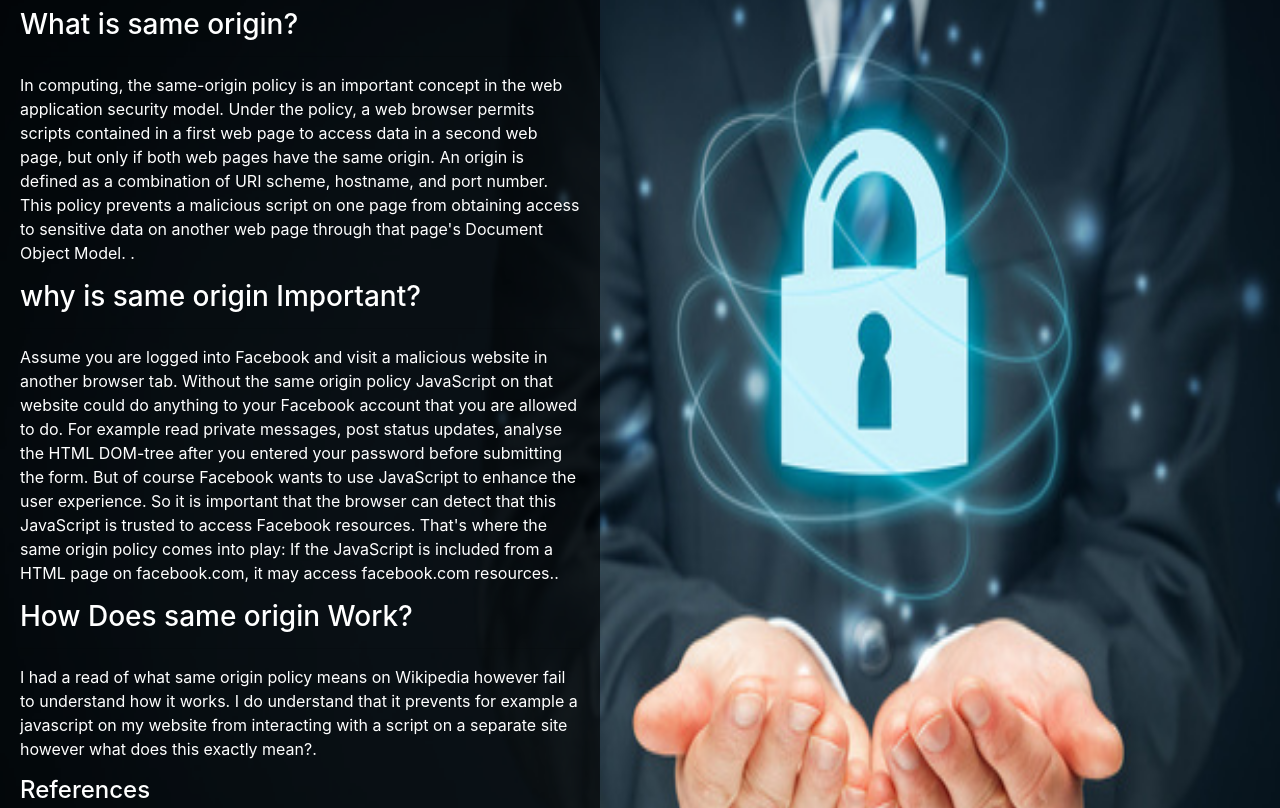
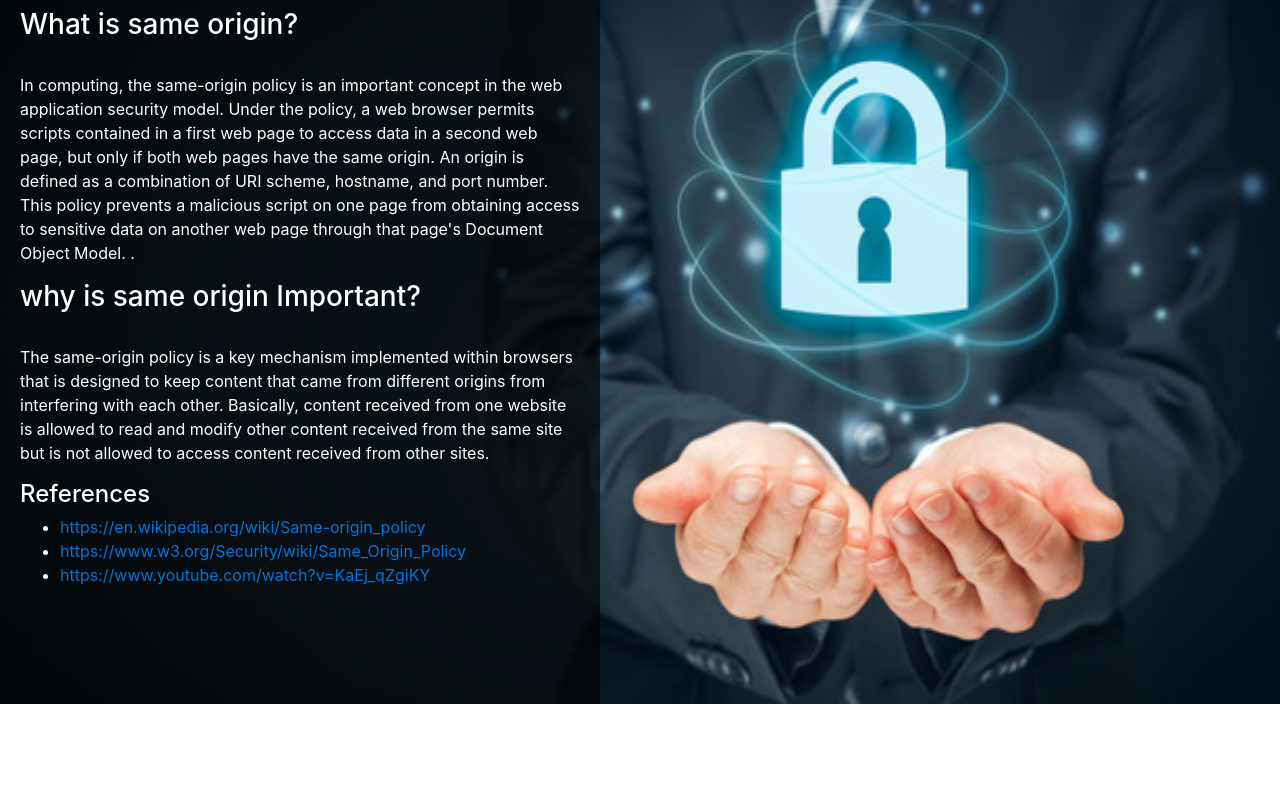
Before and after one commit to cardona6/research-project, a website: page security/origin.html in a window 1280 px wide. Shown: the part 129-937 px from the top of the page. After the commit the page ends 833 px from the top, so only its background shows below. Drawn offline with nearby package versions, Linux system fonts and the light colour scheme.

Commit message:
I made changes to my project

```diff
--- a/security/origin.html
+++ b/security/origin.html
@@ -49,24 +49,15 @@
             both web pages have the same origin. An origin is defined as a combination of URI scheme, hostname, and port
             number. This policy prevents a malicious script on one page from obtaining access to sensitive data on another
             web page through that page's Document Object Model. .
-
         </p>
 
         <h3>why is same origin Important?</h3>
         <hr>
-        <p> Assume you are logged into Facebook and visit a malicious website in another browser tab. Without the same origin
-            policy JavaScript on that website could do anything to your Facebook account that you are allowed to do. For
-            example read private messages, post status updates, analyse the HTML DOM-tree after you entered your password
-            before submitting the form. But of course Facebook wants to use JavaScript to enhance the user experience. So
-            it is important that the browser can detect that this JavaScript is trusted to access Facebook resources. That's
-            where the same origin policy comes into play: If the JavaScript is included from a HTML page on facebook.com,
-            it may access facebook.com resources..</p>
+        <p> The same-origin policy is a key mechanism implemented within browsers that is designed to keep content that came
+            from different origins from interfering with each other. Basically, content received from one website is allowed
+            to read and modify other content received from the same site but is not allowed to access content received from
+            other sites.</p>
 
-        <h3>How Does same origin Work?</h3>
-        <hr>
-        <p>I had a read of what same origin policy means on Wikipedia however fail to understand how it works. I do understand
-            that it prevents for example a javascript on my website from interacting with a script on a separate site however
-            what does this exactly mean?.</p>
 
         <h4>References</h4>
         <ul>
```
Also changed, not shown: security/index.html (+8 -12 lines).
